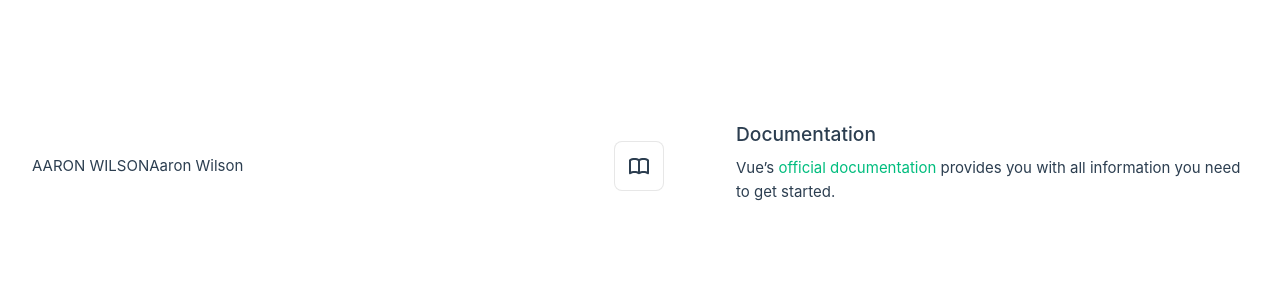
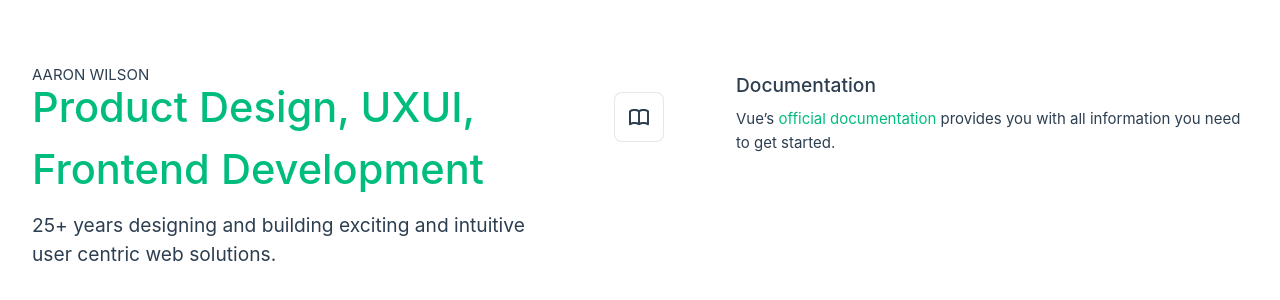
Before and after one commit to aaronunionstudios/blackbox, a Vue app: page / in a window 1280 px wide. Shown: the part 234-534 px from the top of the page. Built offline with nearby package versions, Linux system fonts and the light colour scheme.

Commit message:
creating new component files

```diff
--- a/src/App.vue
+++ b/src/App.vue
@@ -1,6 +1,6 @@
 <script setup>
 import { RouterLink, RouterView } from 'vue-router'
-import HelloWorld from '@/components/HelloWorld.vue'
+import AppHeader from '@/components/AppHeader.vue'
 </script>
 
 <template>
@@ -8,8 +8,7 @@ import HelloWorld from '@/components/HelloWorld.vue'
     <!-- <img alt="Vue logo" class="logo" src="@/assets/logo.svg" width="125" height="125" /> -->
 
     <div class="wrapper">
-      <HelloWorld msg="You did it!" />
-Aaron Wilson
+      <AppHeader msg="Product Design, UXUI, Frontend Development" />
       <!-- <nav>
         <RouterLink to="/">Home</RouterLink>
         <RouterLink to="/about">About</RouterLink>
--- a/src/components/HelloWorld.vue
+++ b/src/components/AppHeader.vue
@@ -10,12 +10,10 @@ defineProps({
 <template>
   <div class="greetings">
     AARON WILSON
-    <!-- <h1 class="green">{{ msg }}</h1>
+    <h1 class="green">{{ msg }}</h1>
     <h3>
-      You’ve successfully created a project with
-      <a target="_blank" href="https://vitejs.dev/">Vite</a> +
-      <a target="_blank" href="https://vuejs.org/">Vue 3</a>.
-    </h3> -->
+      25+ years designing and building exciting and intuitive user centric web solutions.
+    </h3>
   </div>
 </template>
 
```
